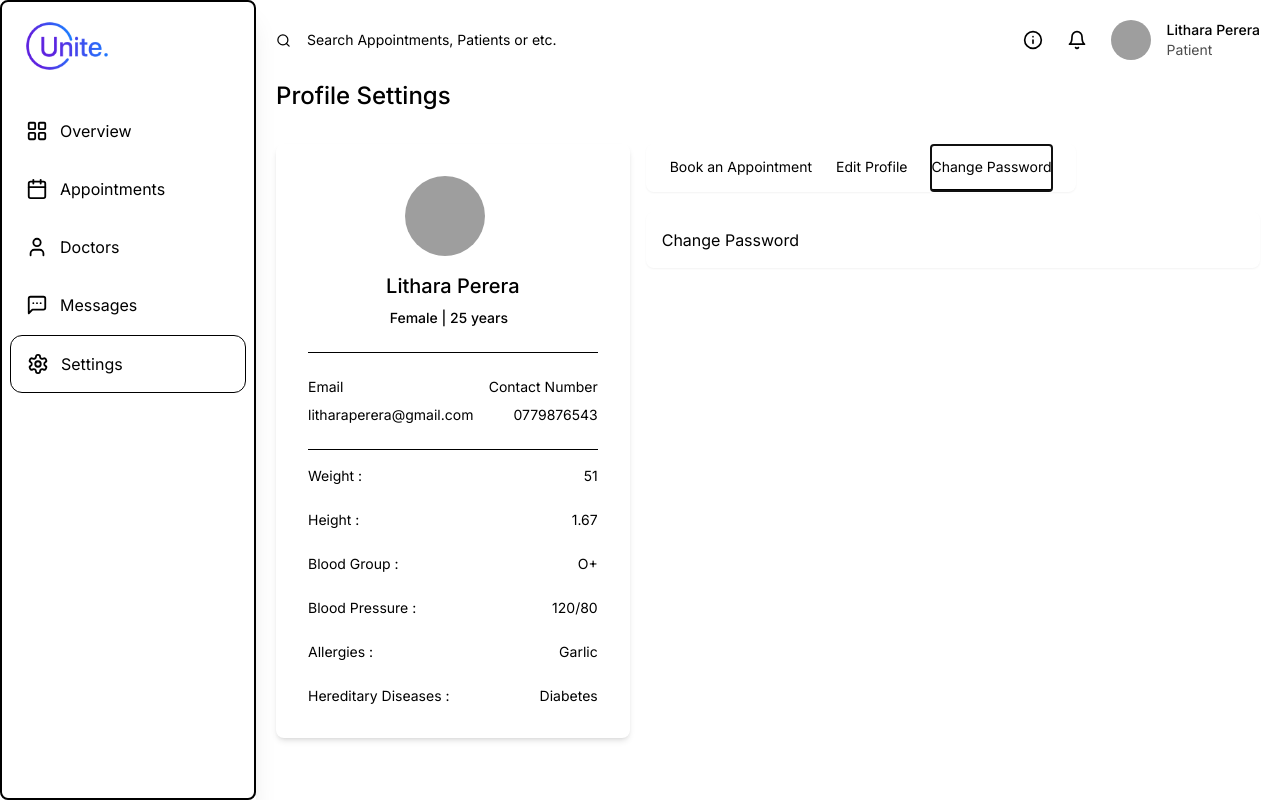
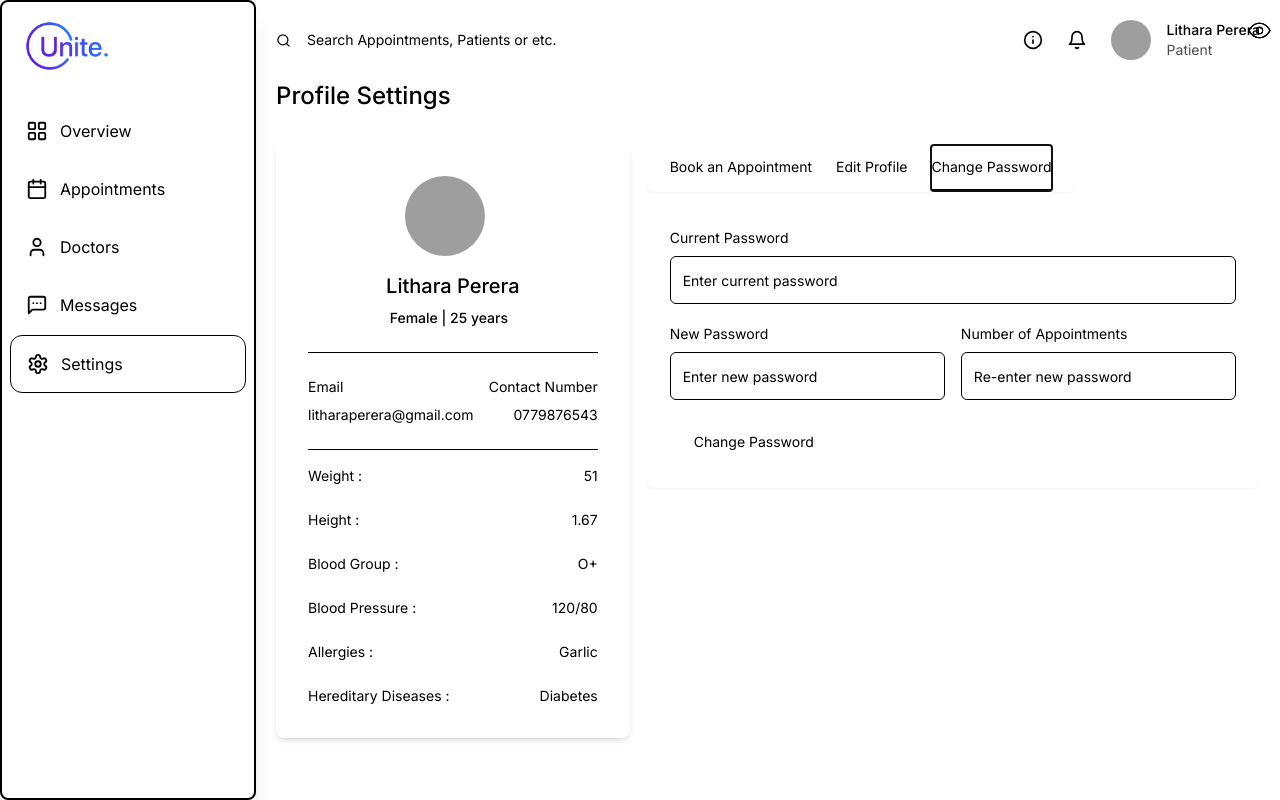
Before and after one commit to Dune-Global/unite-patient-frontend, a Next.js app: page /dashboard/settings in a window 1280 px wide. Both pictures are taken after a click on the tab "Change Password". Built offline with nearby package versions, Linux system fonts and the light colour scheme; grey boxes are pictures that could not be loaded.

Commit message:
feat: Profile page change password card

```diff
--- a/src/app/(client)/(pages)/dashboard/settings/page.tsx
+++ b/src/app/(client)/(pages)/dashboard/settings/page.tsx
@@ -4,6 +4,7 @@ import { ProfileInfo } from "@/data/mock/profile-info";
 import { Tabs, TabsContent, TabsList, TabsTrigger } from "@/components/ui/tabs";
 import React from "react"
 import PatientCard from "@/components/profile/PatientCard";
+import ChangePasswordCard from "@/components/profile/ChangePasswordCard";
 
 export default function Settings() {
   return (
@@ -64,7 +65,7 @@ export default function Settings() {
               value="change-password"
               className="bg-ugray-0 p-4 rounded-lg shadow-sm"
             >
-              {/* <ChangePasswordCard /> */} Change Password
+              <ChangePasswordCard />
             </TabsContent>
           </Tabs>
         </div>
--- /dev/null
+++ b/src/components/profile/ChangePasswordCard.tsx
@@ -0,0 +1,216 @@
+"use client";
+
+import { useForm } from "react-hook-form";
+import { zodResolver } from "@hookform/resolvers/zod";
+import { toast } from "@/components/ui/use-toast";
+import {
+  Form,
+  FormControl,
+  FormField,
+  FormItem,
+  FormMessage,
+} from "@/components/ui/form";
+import { Button } from "@/components/common/Button";
+import { Input } from "@/components/ui/input";
+import React, { useState } from "react";
+import { z } from "zod";
+import { Eye, EyeOff } from "lucide-react";
+
+const formSchema = z.object({
+  currentPassword: z
+    .string()
+    .min(8, { message: "password must contain at least 8 characters" })
+    .max(50, { message: "password can't contain more than 50 characters" }),
+  newPassword: z
+    .string()
+    .min(8, { message: "password must contain at least 8 characters" })
+    .max(50, { message: "password can't contain more than 50 characters" }),
+  confirmPassword: z
+    .string()
+    .min(8, { message: "password must contain at least 8 characters" })
+    .max(50, { message: "password can't contain more than 50 characters" }),
+});
+
+const formBaseStyles = {
+  errorMessages: "text-red-400 font-medium text-sm",
+};
+
+export default function AvailabilityCard() {
+  const form = useForm<z.infer<typeof formSchema>>({
+    resolver: zodResolver(formSchema),
+    defaultValues: {
+      currentPassword: "",
+      newPassword: "",
+      confirmPassword: "",
+    },
+  });
+
+  function onSubmit(values: z.infer<typeof formSchema>) {
+    toast({
+      title: "Availability added successfully!",
+      description: (
+        <pre className="bg-ugray-900 mt-2 w-[340px] rounded-md bg-slate-950 p-4">
+          <code className=" text-ugray-0">
+            {JSON.stringify(values, null, 2)}
+          </code>
+        </pre>
+      ),
+    });
+  }
+
+  const [date, setDate] = React.useState<Date | undefined>(new Date());
+
+  const [showPassword, setShowPassword] = useState(false);
+  const [showNewPassword, setShowNewPassword] = useState(false);
+  const [showConfirmPassword, setShowConfirmPassword] = useState(false);
+
+  const handleEyeClick = () => {
+    setShowPassword(!showPassword);
+  };
+
+  const handleEyeClick2 = () => {
+    setShowNewPassword(!showNewPassword);
+  };
+
+  const handleEyeClick3 = () => {
+    setShowConfirmPassword(!showConfirmPassword);
+  };
+
+  return (
+    <div>
+      <Form {...form}>
+        <form
+          onSubmit={form.handleSubmit(onSubmit)}
+          className="space-y-3 px-2 mb-2 "
+        >
+          <div className="space-y-5 snap-y flex flex-col">
+            <div className="flex flex-col lg:flex-row gap-4">
+              <div className="snap-end w-full">
+                <div className="text-sm pb-2 text-ugray-400">
+                  Current Password
+                </div>
+                <FormField
+                  control={form.control}
+                  name="currentPassword"
+                  render={({ field }) => (
+                    <FormItem>
+                      <FormControl>
+                        <Input
+                          placeholder="Enter current password"
+                          {...field}
+                        />
+                      </FormControl>
+                      <button
+                        className="absolute right-2 top-[0.65rem] text-xl"
+                        type="button"
+                        onClick={handleEyeClick}
+                      >
+                        {showPassword ? (
+                          <EyeOff
+                            size={25}
+                            strokeWidth={1}
+                            className="text-black"
+                          />
+                        ) : (
+                          <Eye
+                            size={25}
+                            strokeWidth={1}
+                            className="text-black"
+                          />
+                        )}
+                      </button>
+                      <FormMessage
+                        className={`${formBaseStyles.errorMessages}`}
+                      />
+                    </FormItem>
+                  )}
+                />
+              </div>
+            </div>
+            <div className="flex flex-col lg:flex-row gap-4">
+              <div className="snap-end w-full">
+                <div className="text-sm pb-2 text-ugray-400">New Password</div>
+                <FormField
+                  control={form.control}
+                  name="newPassword"
+                  render={({ field }) => (
+                    <FormItem>
+                      <FormControl>
+                        <Input placeholder="Enter new password" {...field} />
+                      </FormControl>
+                      <button
+                        className="absolute right-2 top-[0.65rem] text-xl"
+                        type="button"
+                        onClick={handleEyeClick2}
+                      >
+                        {showNewPassword ? (
+                          <EyeOff
+                            size={25}
+                            strokeWidth={1}
+                            className="text-black"
+                          />
+                        ) : (
+                          <Eye
+                            size={25}
+                            strokeWidth={1}
+                            className="text-black"
+                          />
+                        )}
+                      </button>
+                      <FormMessage
+                        className={`${formBaseStyles.errorMessages}`}
+                      />
+                    </FormItem>
+                  )}
+                />
+              </div>
+              <div className="snap-end w-full">
+                <div className="text-sm pb-2 text-ugray-400">
+                  Number of Appointments
+                </div>
+                <FormField
+                  control={form.control}
+                  name="confirmPassword"
+                  render={({ field }) => (
+                    <FormItem>
+                      <FormControl>
+                        <Input placeholder="Re-enter new password" {...field} />
+                      </FormControl>
+                      <button
+                        className="absolute right-2 top-[0.65rem] text-xl"
+                        type="button"
+                        onClick={handleEyeClick3}
+                      >
+                        {showConfirmPassword ? (
+                          <EyeOff
+                            size={25}
+                            strokeWidth={1}
+                            className="text-black"
+                          />
+                        ) : (
+                          <Eye
+                            size={25}
+                            strokeWidth={1}
+                            className="text-black"
+                          />
+                        )}
+                      </button>
+                      <FormMessage
+                        className={`${formBaseStyles.errorMessages}`}
+                      />
+                    </FormItem>
+                  )}
+                />
+              </div>
+            </div>
+            <div>
+              <Button type="submit" size="lg">
+                Change Password
+              </Button>
+            </div>
+          </div>
+        </form>
+      </Form>
+    </div>
+  );
+}
```
Also changed, not shown: src/components/profile/BookAppointmentCard.tsx (added), src/components/profile/EditProfileCard.tsx (added).
